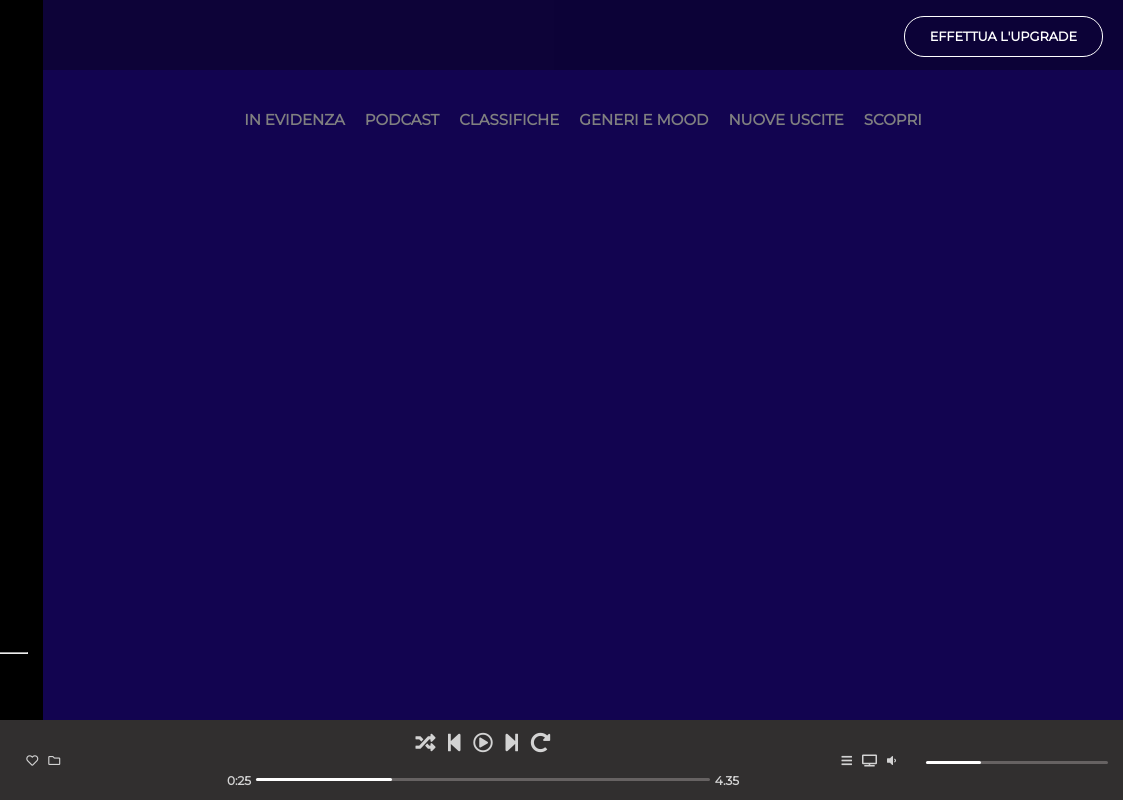
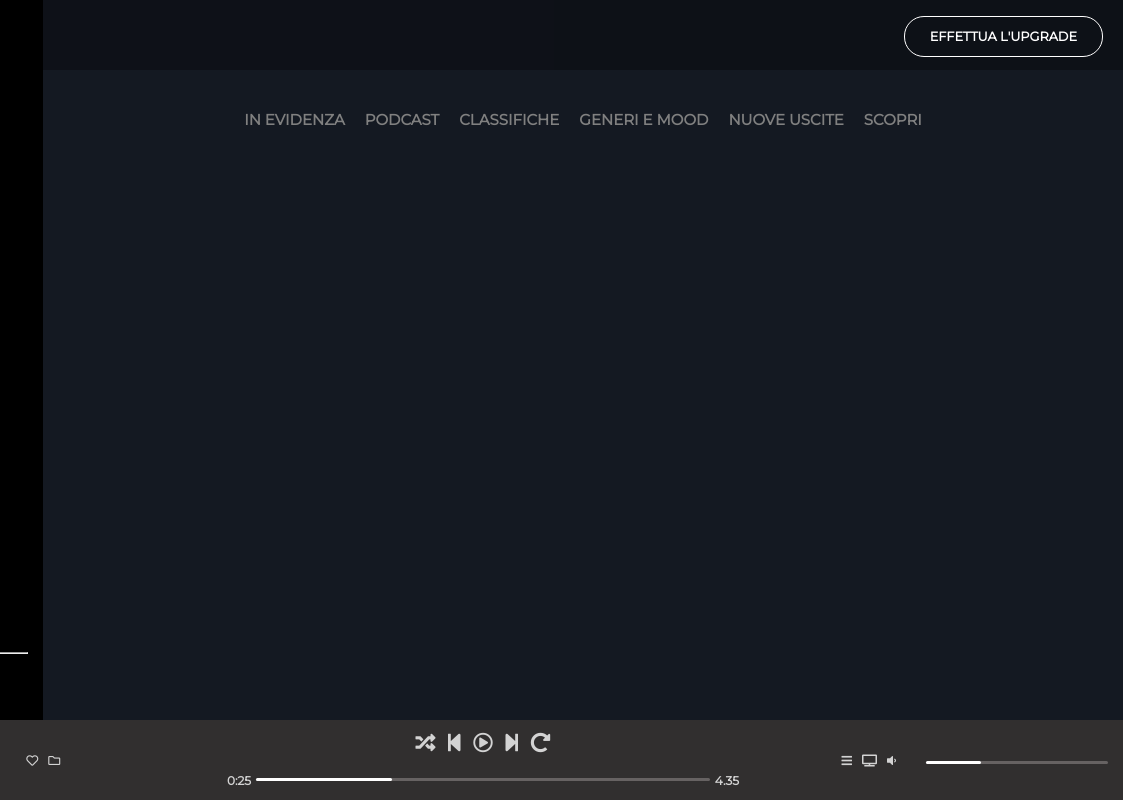
Before and after one commit to dulcetiseduce1/html-css-spotifyweb, a plain HTML site: page index.html in a window 1280 px wide. Shown: the full height of the page, 157-1280 px from the left. Drawn offline with Linux system fonts and the light colour scheme.

Commit message:
changed color

```diff
--- a/style.css
+++ b/style.css
@@ -23,7 +23,7 @@ header{
 
 
 main{
-    background-color: rgb(18, 4, 80);
+    background-color: rgb(20, 25, 34);
     flex-grow: 1;
     height: calc( 100vh - 80px);
     padding-top: 70px;
```
